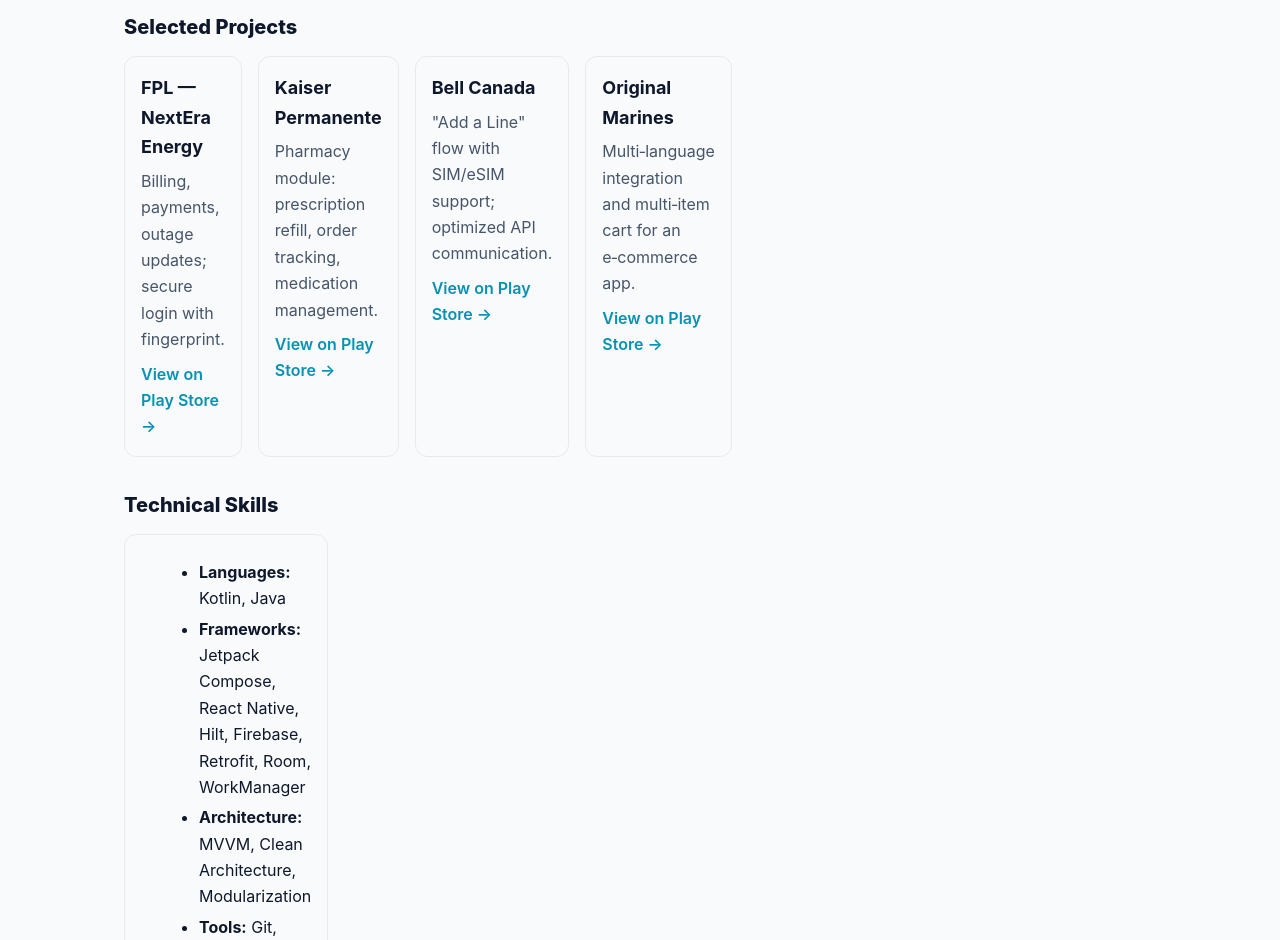
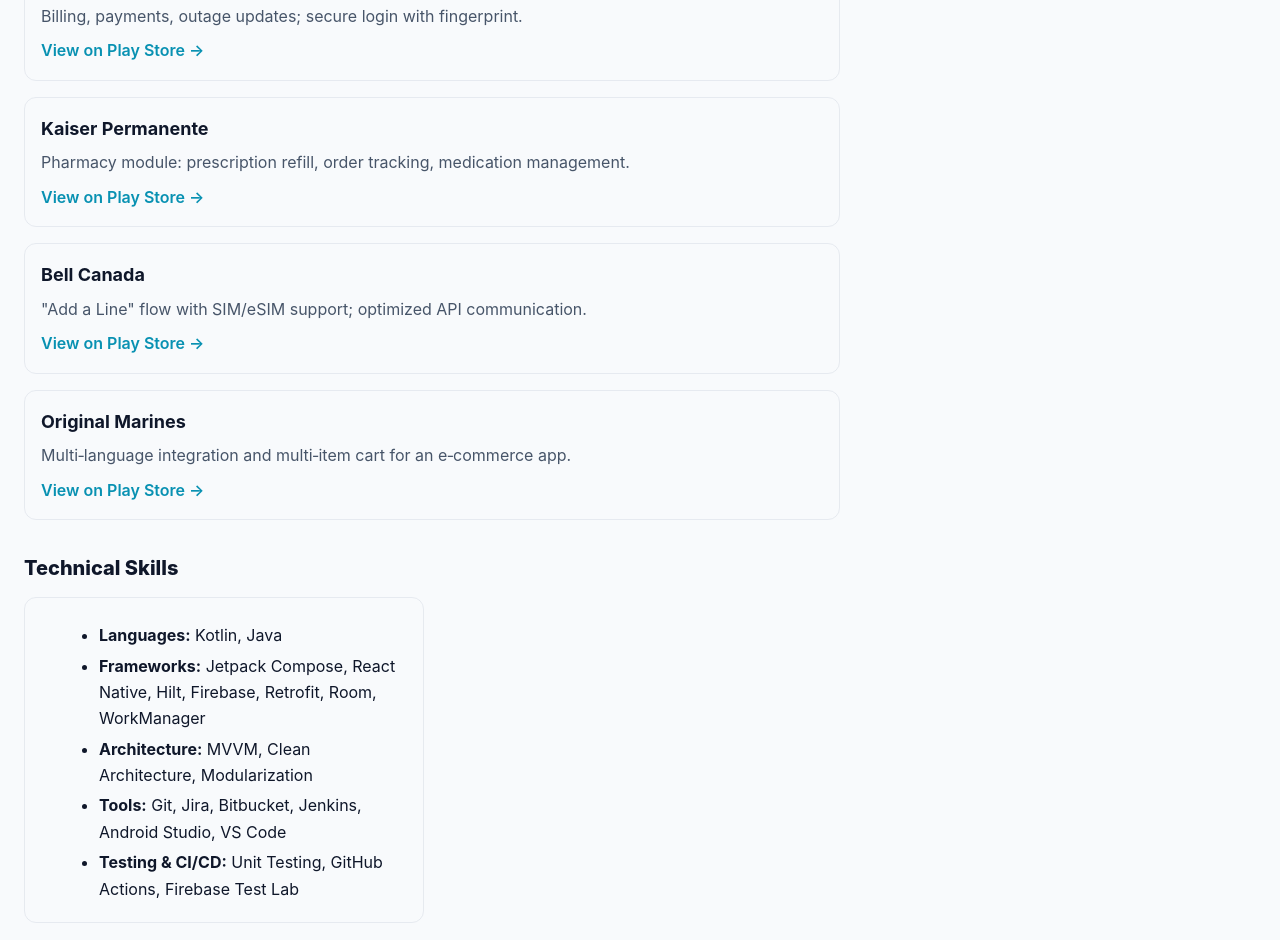
Before and after one commit to AnubhavJangid/anubhavjangid.github.io, a plain HTML site: page index.html in a window 1280 px wide. Shown: the part 1350-2290 px from the top of the page. Drawn offline with Linux system fonts and the light colour scheme.

Commit message:
Update container width and resume links in index.html

```diff
--- a/index.html
+++ b/index.html
@@ -23,7 +23,7 @@
     @media (prefers-color-scheme: light){
       body{background:var(--light-bg);color:var(--light-text)}
     }
-    .container{max-width:1080px;margin:0 auto;padding:24px}
+    .container{max-width:100%;margin:0 auto;padding:24px}
     .nav{display:flex;align-items:center;justify-content:space-between;gap:16px;padding:8px 0}
     .brand{font-weight:800;font-size:20px;letter-spacing:.2px}
     .links a{color:var(--muted);text-decoration:none;margin-left:16px;font-weight:600}
@@ -67,7 +67,7 @@
     li{margin:4px 0}
     .footer{margin:48px 0 12px;color:var(--muted);font-size:14px;text-align:center}
     @media (max-width:900px){
-      .hero{grid-template-columns:1fr}
+      .hero{grid-template-columns:6fr}
       .span-8,.span-4{grid-column:span 12}
     }
     a.inline{color:var(--accent);text-decoration:none;font-weight:600}
@@ -113,7 +113,8 @@
         <p class="subtitle">6+ years building production Android apps with Kotlin, Jetpack Compose, MVVM, Hilt, Firebase, and React Native. Focused on performance, accessibility, and clean architecture.</p>
         <div class="cta">
           <a class="btn" href="#contact">Get in touch</a>
-          <a class="btn alt" href="assets/anubhav_jangid_resume.pdf" target="_blank" rel="noopener">Download Resume</a>
+          <a class="btn alt" href="assets/Anubhav_Jangid_Corporate.pdf" target="_blank" rel="noopener">Download Resume</a>
+          <a class="btn alt" href="assets/Anubhav_Jangid_Startup.pdf" target="_blank" rel="noopener">Startup Resume</a>
         </div>
         <div class="chips" aria-label="Primary skills">
           <span class="chip">Kotlin</span>
@@ -127,7 +128,6 @@
           <span class="chip">Clean Architecture</span>
         </div>
       </div>
-      <div class="card avatar"></div>
     </header>
 
     <section id="experience">
@@ -198,22 +198,22 @@
     <section id="projects">
       <h2 class="section-title">Selected Projects</h2>
       <div class="grid">
-        <div class="span-6 item">
+        <div class="span-8 item">
           <h3>FPL — NextEra Energy</h3>
           <p>Billing, payments, outage updates; secure login with fingerprint.</p>
           <a class="inline" href="https://play.google.com/store/apps/details?id=com.nee.fpl&hl=en_IN" target="_blank" rel="noopener">View on Play Store →</a>
         </div>
-        <div class="span-6 item">
+        <div class="span-8 item">
           <h3>Kaiser Permanente</h3>
           <p>Pharmacy module: prescription refill, order tracking, medication management.</p>
           <a class="inline" href="https://play.google.com/store/apps/details?id=org.kp.m&hl=en" target="_blank" rel="noopener">View on Play Store →</a>
         </div>
-        <div class="span-6 item">
+        <div class="span-8 item">
           <h3>Bell Canada</h3>
           <p>"Add a Line" flow with SIM/eSIM support; optimized API communication.</p>
           <a class="inline" href="https://play.google.com/store/apps/details?id=ca.bell.selfserve.mybellmobile&hl=en-IN" target="_blank" rel="noopener">View on Play Store →</a>
         </div>
-        <div class="span-6 item">
+        <div class="span-8 item">
           <h3>Original Marines</h3>
           <p>Multi‑language integration and multi‑item cart for an e‑commerce app.</p>
           <a class="inline" href="https://play.google.com/store/apps/details?id=com.original.marines&hl=en_US&gl=IT" target="_blank" rel="noopener">View on Play Store →</a>
@@ -224,7 +224,7 @@
     <section id="skills">
       <h2 class="section-title">Technical Skills</h2>
       <div class="grid">
-        <div class="span-12 item">
+        <div class="span-4 item">
           <ul>
             <li><strong>Languages:</strong> Kotlin, Java</li>
             <li><strong>Frameworks:</strong> Jetpack Compose, React Native, Hilt, Firebase, Retrofit, Room, WorkManager</li>
```
